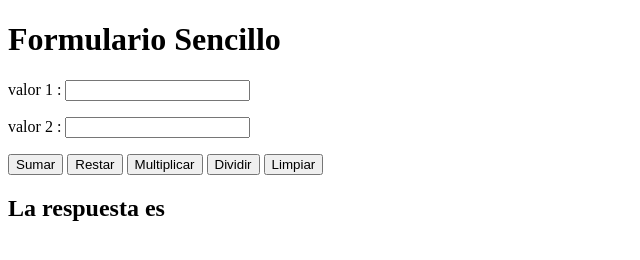
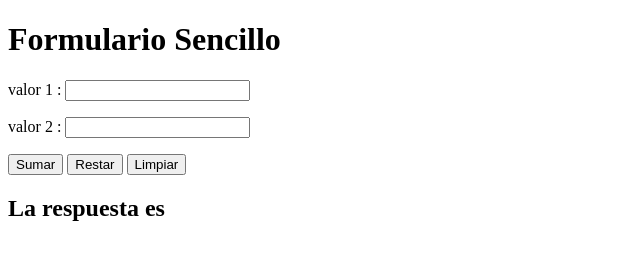
Before and after one commit to Programacion-web-704/20174091, a plain HTML site: page formulario.html in a window 1280 px wide. Shown: the whole page, without its empty margins (0-640 px from the left). Drawn offline with Linux system fonts and the light colour scheme.

Commit message:
update-lab05

```diff
--- a/formulario.html
+++ b/formulario.html
@@ -16,8 +16,6 @@
             </p>
             <input type="button" value="Sumar" onclick="sumar();">
             <input type="button" value="Restar" onclick="restar();">
-            <input type="button" value="Multiplicar" onclick="multiplicar();">
-            <input type="button" value="Dividir" onclick="dividir();">
             <input type="reset" value="Limpiar">
         </form>
         <p>
--- a/js/suma.js
+++ b/js/suma.js
@@ -14,19 +14,3 @@ function restar(){
     let valor_rest = parseInt(op1) - parseInt(op2)
     document.getElementById("rpta").innerHTML = valor_rest
 }
-
-function multiplicar(){
-    let op1 = document.getElementById("id1").value
-    let op2 = document.getElementById("id2").value
-
-    let valor_mult = parseInt(op1) * parseInt(op2)
-    document.getElementById("rpta").innerHTML = valor_mult
-}
-
-function dividir(){
-    let op1 = document.getElementById("id1").value
-    let op2 = document.getElementById("id2").value
-
-    let valor_div = parseFloat(op1) / parseFloat(op2)
-    document.getElementById("rpta").innerHTML = valor_div
-}
```
